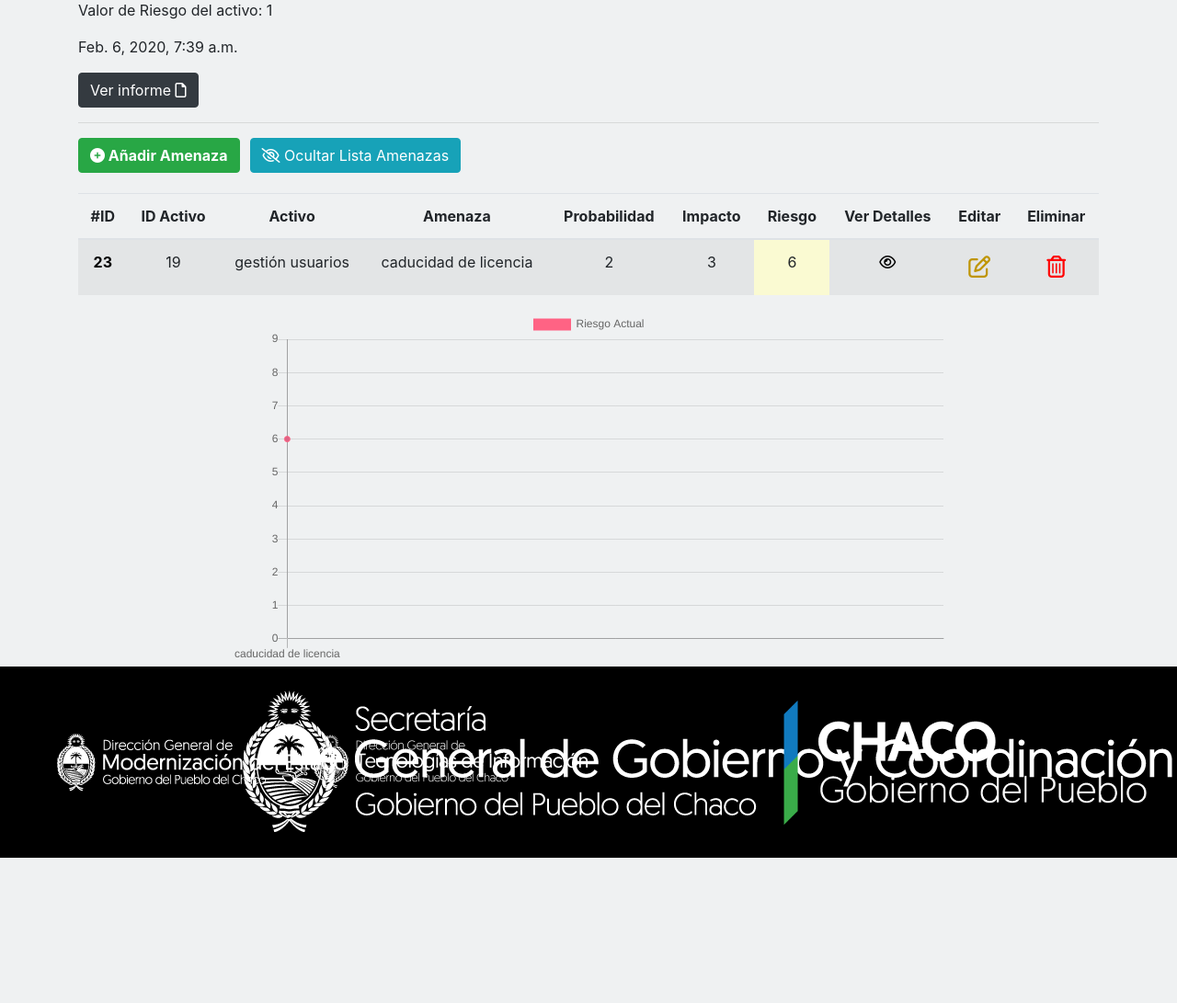
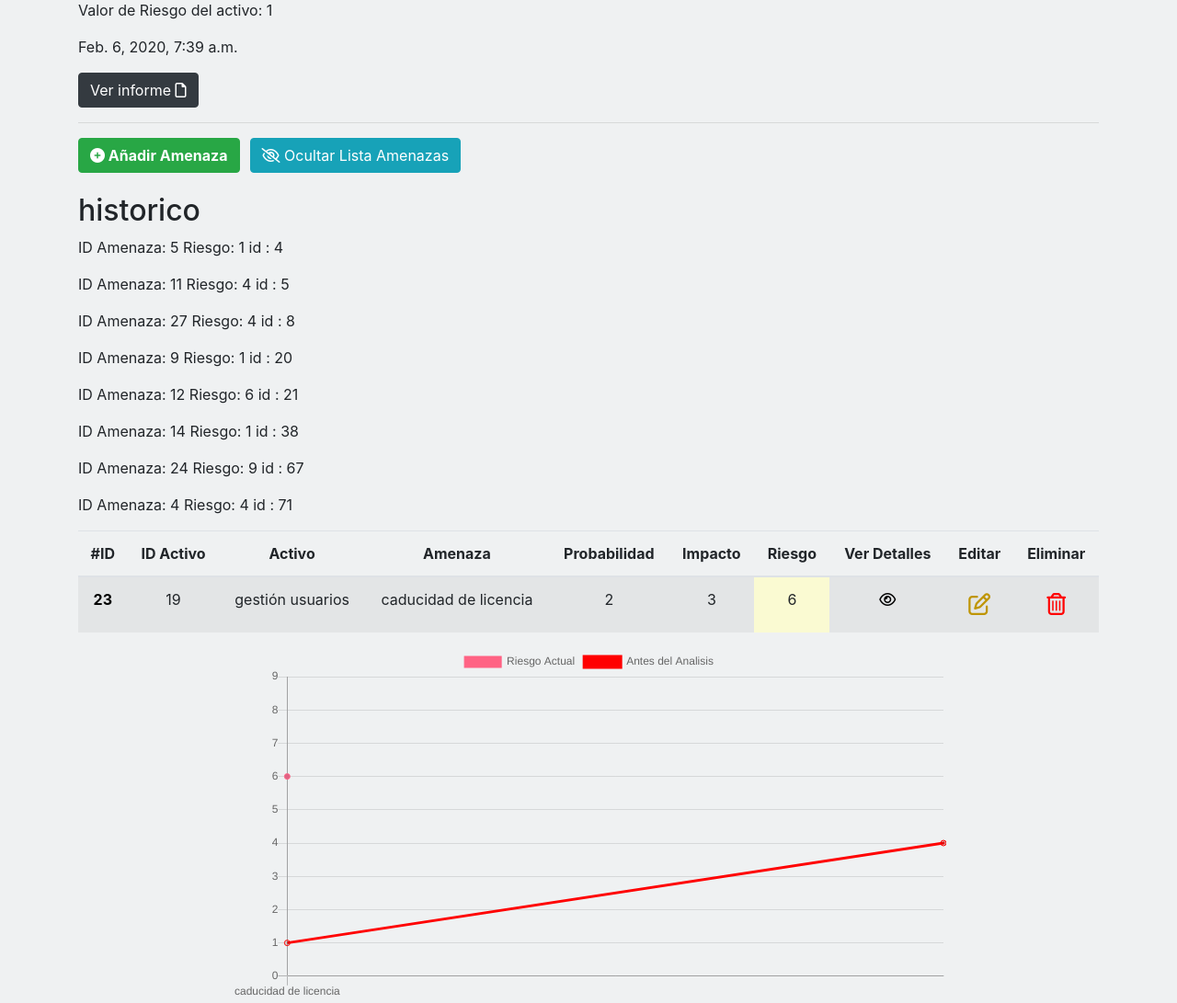
Before and after one commit to marceloagoston/djmcu, a Django app: page /activos/19/ in a window 1280 px wide. Shown: the part 432-1523 px from the top of the page at 92% size. Before the commit the page ends 1365 px from the top, so only its background shows below. Run offline with Django 3.2, Linux system fonts and the light colour scheme; a user stored in the database is signed in; data comes from the database, SQL or seed files in the repository; both versions use the stored data as it was after the commit; parts of the project's set-up code (start-up, migrations or seed data) failed here and were passed over; some libraries are stand-ins or nearby versions.

Commit message:
return activoDetailView from AmenazaUpdateView; GroupBy(Lasts HistoricoAmenazas) --falta: default: value from historicos

```diff
--- a/activos/models.py
+++ b/activos/models.py
@@ -71,6 +71,7 @@ class Amenaza(models.Model):
 	def __str__(self):
 		return str(self.id_Amenaza)
 
+# Trigger que guarda Historicos justo antes de ejecutarse el update() de la Amenaza
 def save_Amenaza(sender, instance, **kwargs):
 	aux = HistoricoAmenaza()
 	aux.id_f_amenaza = instance
--- a/activos/views.py
+++ b/activos/views.py
@@ -11,6 +11,7 @@ from .forms import NuevaAmenazaForm
 from django.http import JsonResponse
 from django.views.decorators.http import require_POST
 from django.conf import settings
+from django.db.models import Max
 
 
 # esta clase esta al pedo me parece
@@ -54,6 +55,12 @@ class ActivosDetailView(LoginRequiredMixin, DetailView):
 	def get_context_data(self, **kwargs):
 		ctx = super().get_context_data(**kwargs)
 		ctx['amenaza_activos'] = Amenaza.objects.filter(activo=self.kwargs['pk'])
+		ctx['historico_amenaza'] = HistoricoAmenaza.objects.all()
+		ctx['historico_ultimos'] = HistoricoAmenaza.objects.values('id_f_amenaza').annotate(Max('id'))
+		# borrar
+		print('PRUEBA nueva')
+		print('-----------------------------')
+		print(ctx['historico_amenaza'])
 		return ctx
 
 	def dispatch(self, request, *args, **kwargs):
@@ -131,9 +138,13 @@ class AmenazasUpdateView(LoginRequiredMixin, UpdateView):
 	model = Amenaza
 	fields = ('amenaza','probabilidad','impacto',)
 	template_name = 'amenazas/editaramenaza.html'
-	success_url = reverse_lazy('lista_amenazas')
+	success_url = reverse_lazy('detalle_activo')
 	context_object_name = 'amenaza'
 	login_url = 'login'
+
+	def get_success_url(self):
+	 	amen_act=Amenaza.objects.filter(id_Amenaza=self.kwargs['pk']).get()
+	 	return reverse_lazy('detalle_activo',args={amen_act.activo.pk})
 
 # para que solo el autor pueda editar el activo
 	def dispatch(self, request, *args, **kwargs):
@@ -172,12 +183,13 @@ class AmenazasDeleteView(LoginRequiredMixin, DeleteView):
 # Historico
 
 class HistAmenazasListView(LoginRequiredMixin, DetailView):
-	model = HistoricoAmenaza
-	template_name = 'amenazas/hist_amenaza_detail.html'
-	context_object_name = 'amenazas'
-	login_url = 'login'
-	def dispatch(self, request, *args, **kwargs):
-		obj = self.get_object()
-		if obj.activo.resp_seguridad != self.request.user:
-			raise PermissionDenied
-		return super().dispatch(request, *args, **kwargs)
+	pass
+	# model = HistoricoAmenaza
+	# template_name = 'amenazas/hist_amenaza_detail.html'
+	# context_object_name = 'amenazas'
+	# login_url = 'login'
+	# def dispatch(self, request, *args, **kwargs):
+	# 	obj = self.get_object()
+	# 	if obj.activo.resp_seguridad != self.request.user:
+	# 		raise PermissionDenied
+	# 	return super().dispatch(request, *args, **kwargs)
--- a/templates/activo_detail.html
+++ b/templates/activo_detail.html
@@ -55,7 +55,16 @@
                 <td><a href="{% url 'eliminar_amenaza' amenaza.id_Amenaza %}" class="crojo icono"><i class="far fa-trash-alt"></i></a></td>
             </tr>
         {% endfor %}
-
+        <h2>historico</h2>
+        <!-- Recorrer todo el historico de amenazas y encontrar coincidencias en el ID de HISTORICO_ULTIMOS -->
+        <!-- Falta agregar valor por defecto para los valores que no se encuentran en la lista -->
+        {% for i in historico_amenaza %}
+            {%for x in historico_ultimos%}
+                {% if i.id == x.id__max %}
+                    <p>ID Amenaza: {{i.id_f_amenaza}} Riesgo: {{i.riesgo}} id : {{i.id}}</p>
+                {% endif %}
+            {%endfor%}
+        {% endfor %}
         </tbody>
         </table>
 </ul>
@@ -90,6 +99,20 @@
                         {%endfor%}],
                         lineTension:0,
                         borderWidth: 1
+                    },
+                    {
+                        label:'Antes del Analisis',
+                        data:[ {% for i in historico_amenaza %}
+                                {%for x in historico_ultimos%}
+                                    {% if i.id == x.id__max %}
+                                        {{i.riesgo}},
+                                    {% endif %}
+                                {%endfor%}
+                            {% endfor %}],
+                        lineTension:0,
+                        borderColor: 'rgb(255, 0, 0)',
+                        fill:false
+
                     }]
                 },
                 options: {
```
Also changed, not shown: activos/admin.py (+8 -1 lines), db.sqlite3.
